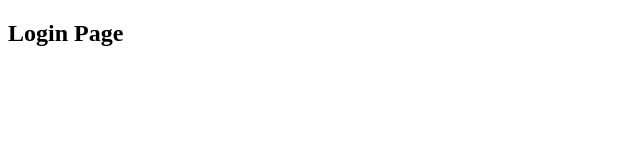
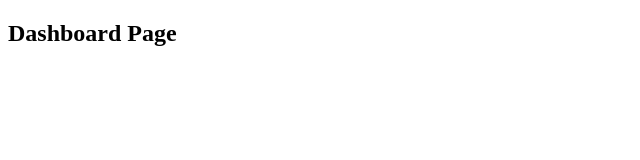
Before and after one commit to SyedFaizFarrukh/task_manager, a React (Vite) app in the folder task_manager_frontend/: page /dashboard in a window 1280 px wide. Shown: the top 160 px of the page, without its empty margins (0-640 px from the left). Built offline with nearby package versions, Linux system fonts and the light colour scheme.

Commit message:
Continue work on React Frontend

```diff
--- a/task_manager_frontend/package.json
+++ b/task_manager_frontend/package.json
@@ -11,7 +11,8 @@
   },
   "dependencies": {
     "react": "^19.2.8",
-    "react-dom": "^19.2.8"
+    "react-dom": "^19.2.8",
+    "react-router-dom": "^7.18.2"
   },
   "devDependencies": {
     "@eslint/js": "^10.0.1",
--- a/task_manager_frontend/src/App.jsx
+++ b/task_manager_frontend/src/App.jsx
@@ -1,8 +1,8 @@
-import LoginPage from "./pages/LoginPage";
+import AppRoutes from "./routes/AppRoutes";
 
 function App() {
     return (
-        <LoginPage />
+        <AppRoutes />
     );
 }
 
--- /dev/null
+++ b/task_manager_frontend/src/components/Welcome.jsx
@@ -0,0 +1,6 @@
+function Welcome(props) {
+    return(
+        <h2>Welcome {props.name}</h2>
+    );
+}
+export default Welcome;
--- a/task_manager_frontend/src/main.jsx
+++ b/task_manager_frontend/src/main.jsx
@@ -1,10 +1,13 @@
 import { StrictMode } from "react";
 import { createRoot } from "react-dom/client";
+import { BrowserRouter } from "react-router-dom";
 import "./styles/global.css";
 import App from "./App";
 
 createRoot(document.getElementById("root")).render(
     <StrictMode>
-        <App />
+        <BrowserRouter>
+           <App />
+        </BrowserRouter>
     </StrictMode>
 );
--- /dev/null
+++ b/task_manager_frontend/src/pages/DashboardPage.jsx
@@ -0,0 +1,7 @@
+function DashboardPage() {
+    return (
+        <h2>Dashboard Page</h2>
+    );
+}
+
+export default DashboardPage;
--- a/task_manager_frontend/src/pages/LoginPage.jsx
+++ b/task_manager_frontend/src/pages/LoginPage.jsx
@@ -1,7 +1,17 @@
 function LoginPage() {
+
+    const loggedIn = true;
+
     return (
-        <h2>Login Page</h2>
+        <>
+            {
+                loggedIn
+                    ? <h2>Welcome back!</h2>
+                    : <h2>Please Login</h2>
+            }
+        </>
     );
+
 }
 
 export default LoginPage;
--- /dev/null
+++ b/task_manager_frontend/src/routes/AppRoutes.jsx
@@ -0,0 +1,14 @@
+import { Routes, Route } from "react-router-dom";
+import LoginPage from "../pages/LoginPage";
+import DashboardPage from "../pages/DashboardPage";
+
+
+function AppRoutes() {
+    return (
+        <Routes>
+            <Route path="/" element={<LoginPage/>} />
+            <Route path="/dashboard" element={<DashboardPage/>} />
+        </Routes>
+    );
+}
+export default AppRoutes;
```
Also changed, not shown: task_manager_frontend/src/context/AuthContext.jsx (added, +14 -0 lines), task_manager_frontend/src/hooks/useAuth.js (added, +10 -0 lines), 1 other file (tests, documents, lock files or other folders).
